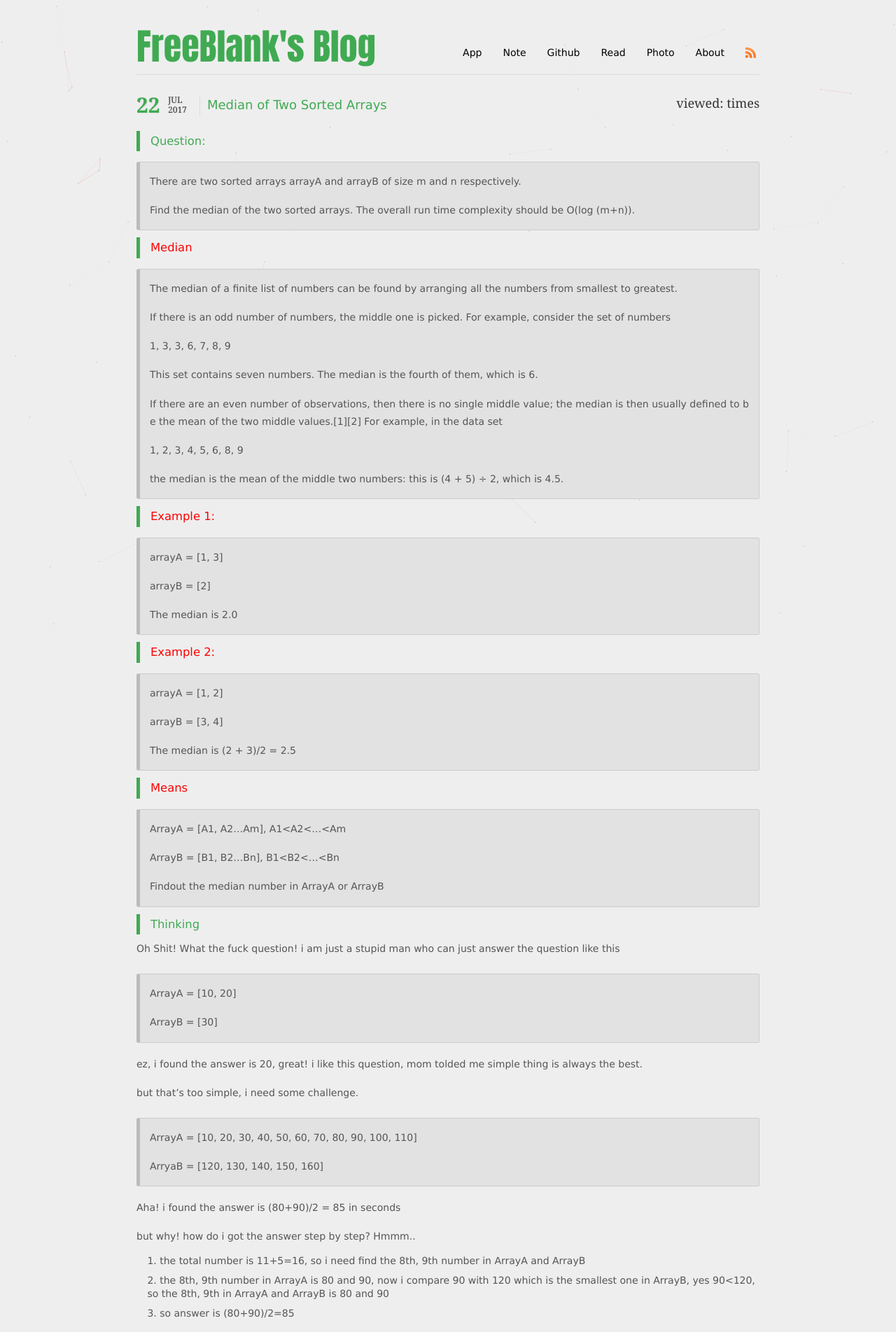
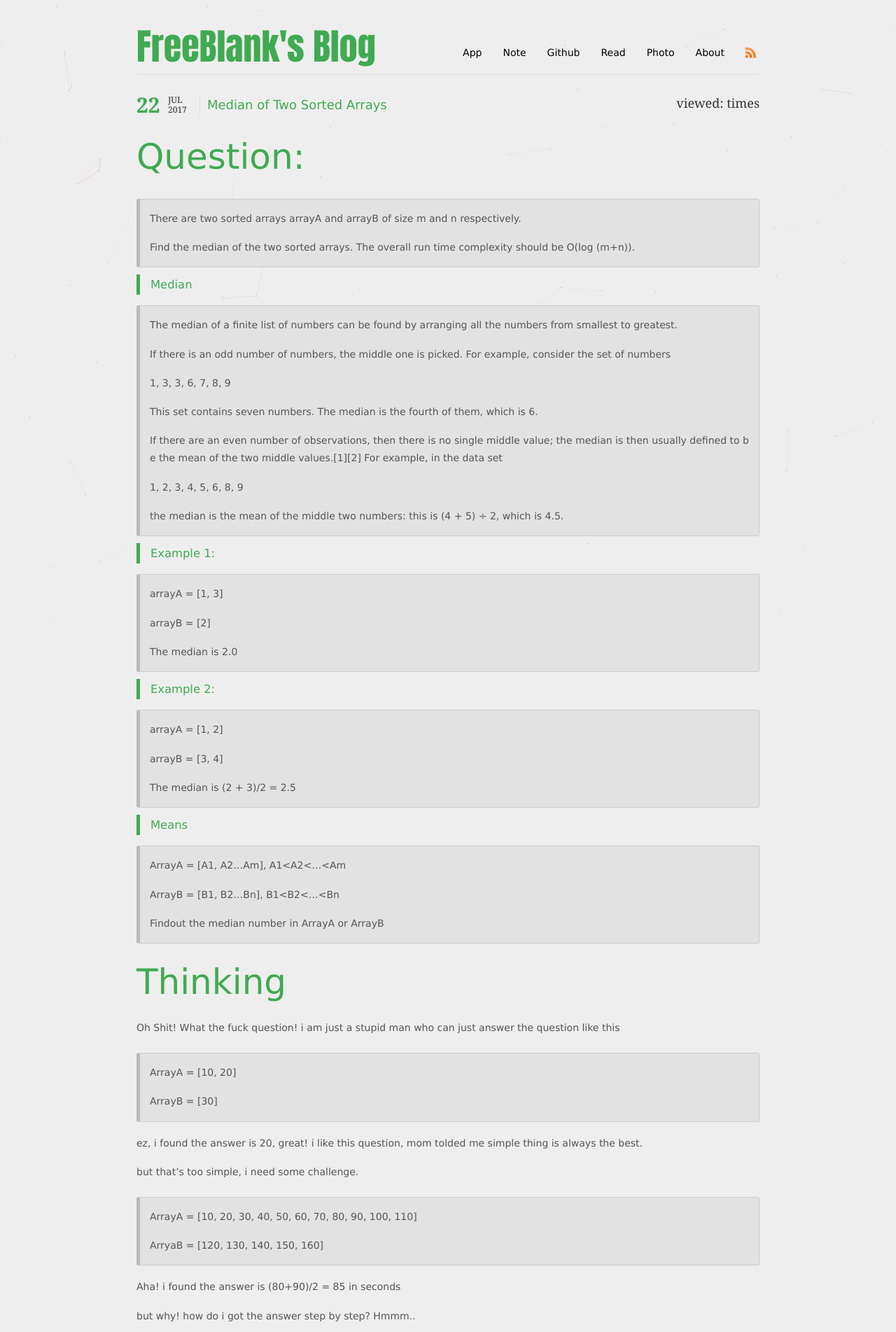
Before and after one commit to freeblank/blog, a Jekyll site: the page built from _posts/2017-07-22-Median of Two Sorted Arrays.md, in a window 1280 px wide. Shown: the top 1903 px of the page at 70% size. Built offline with Jekyll 4.4.1, drawn with Linux system fonts in a browser that asks for light colours; nearby versions of some CDN libraries; comment, search, counter and statistics services are not loaded.

Commit message:
test css

```diff
--- a/media/css/style.css
+++ b/media/css/style.css
@@ -339,15 +339,13 @@ height:28px;
 border-bottom:1px solid #ddd;
 }
 
-.post h1 {
+h1 {
 color:#40aa52;
-margin-top:8px;
-border-left:solid 5px #40aa52;
-padding-left:15px;
+font-size: 50px
 }
 
 .post h3 {
-color:#ff0000;
+color:#40aa52;
 margin-top:8px;
 border-left:solid 5px #40aa52;
 padding-left:15px;
```
